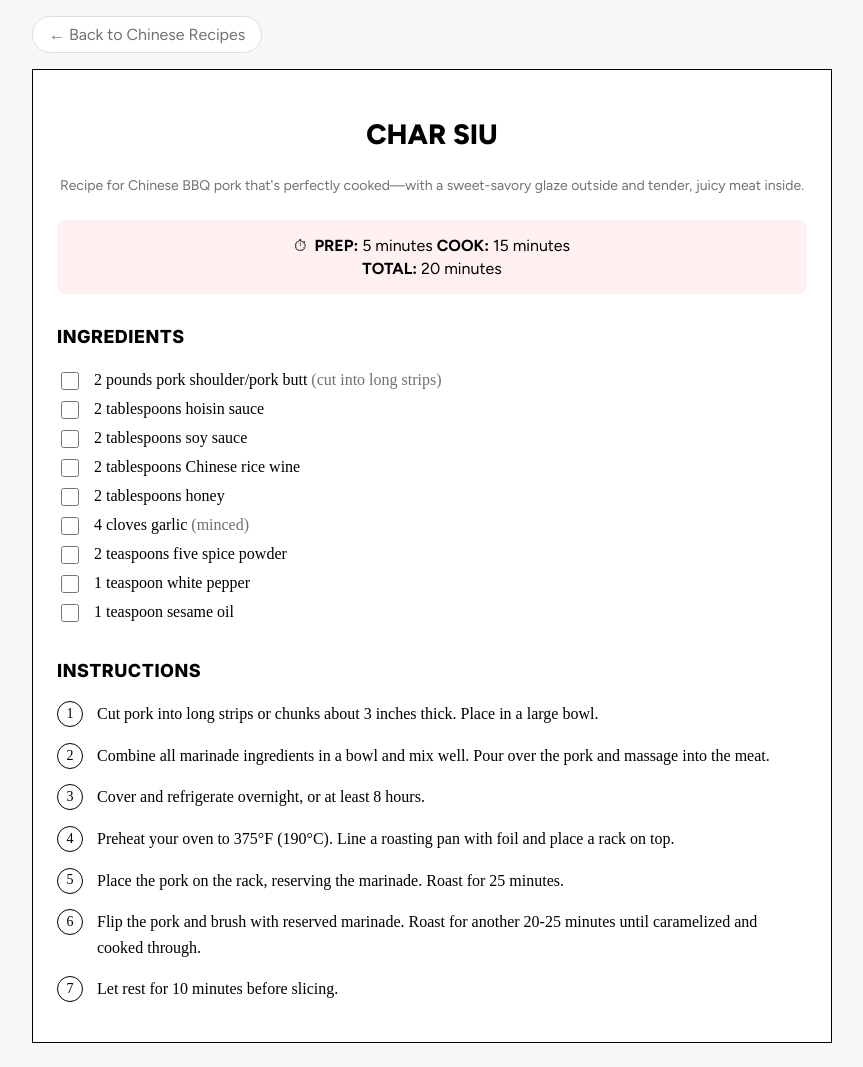
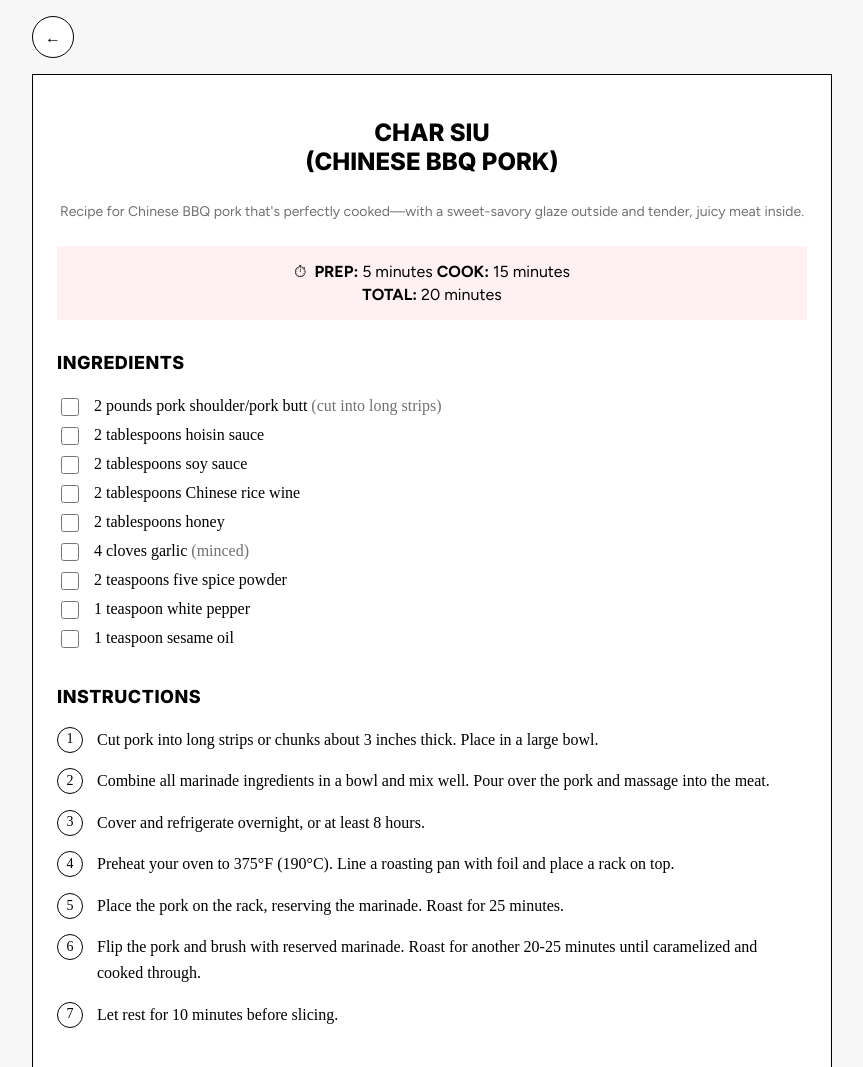
Before and after one commit to evi-liu/homecookjosh, a plain HTML site: page recipes/char-siu.html in a window 1280 px wide. Shown: the top 1067 px of the page, without its empty margins (208-1071 px from the left). Drawn offline with Linux system fonts and the light colour scheme; a web font is replaced by a local one.

Commit message:
simpler back button

```diff
--- a/recipes/char-siu.html
+++ b/recipes/char-siu.html
@@ -18,29 +18,32 @@
             margin: 0 auto;
         }
 
-        .back-nav {
-            display: inline-block;
+        .back-button {
+            width: 40px;
+            height: 40px;
+            border-radius: 50%;
+            background: white;
+            border: 1px solid black;
+            display: flex;
+            align-items: center;
+            justify-content: center;
+            cursor: pointer;
             margin-bottom: 16px;
-            color: #717171;
             text-decoration: none;
-            padding: 8px 16px;
-            background: white;
-            border: 1px solid #dddddd;
-            border-radius: 24px;
-            transition: all 0.2s ease;
+            color: black;
         }
 
-        .back-nav:hover {
-            background: #f7f7f7;
-            transform: scale(1.02);
+        .back-button:hover {
+            background: #f5f5f5;
         }
 
         .recipe-article {
             background: white;
             padding: 24px;
             border: 1px solid black;
-            border-radius: 0;
-            box-shadow: none;
+            position: relative;
+            width: 100%;
+            box-sizing: border-box;
         }
 
         .recipe-title {
@@ -62,8 +65,9 @@
             background: #fff1f1;
             padding: 16px;
             margin: 24px 0;
-            border-radius: 8px;
             text-align: center;
+            width: 100%;
+            box-sizing: border-box;
         }
 
         .time-row {
@@ -175,18 +179,32 @@
                 font-size: 24px;
             }
         }
+
+        .recipe-header {
+            text-align: center;
+            margin-bottom: 24px;
+        }
+
+        .recipe-title {
+            font-size: 24px;
+            line-height: 1.2;
+            font-family: 'Inter', sans-serif;
+            font-weight: 800;
+        }
     </style>
     <link href="https://fonts.googleapis.com/css2?family=Figtree:wght@400;500;600;700;800&display=swap" rel="stylesheet">
     <link href="https://fonts.googleapis.com/css2?family=Inter:wght@800&family=Source+Serif+Pro:wght@400;600&display=swap" rel="stylesheet">
 </head>
 <body>
     <main>
-        <a href="/?category=chinese" class="back-nav">
-            ← Back to Chinese Recipes
+        <a href="/?category=chinese" class="back-button">
+            ←
         </a>
 
         <article class="recipe-article">
-            <h1 class="recipe-title">CHAR SIU</h1>
+            <div class="recipe-header">
+                <h1 class="recipe-title">CHAR SIU<br>(CHINESE BBQ PORK)</h1>
+            </div>
 
             <p class="recipe-description">Recipe for Chinese BBQ pork that's perfectly cooked—with a sweet-savory glaze outside and tender, juicy meat inside.</p>
 
```
